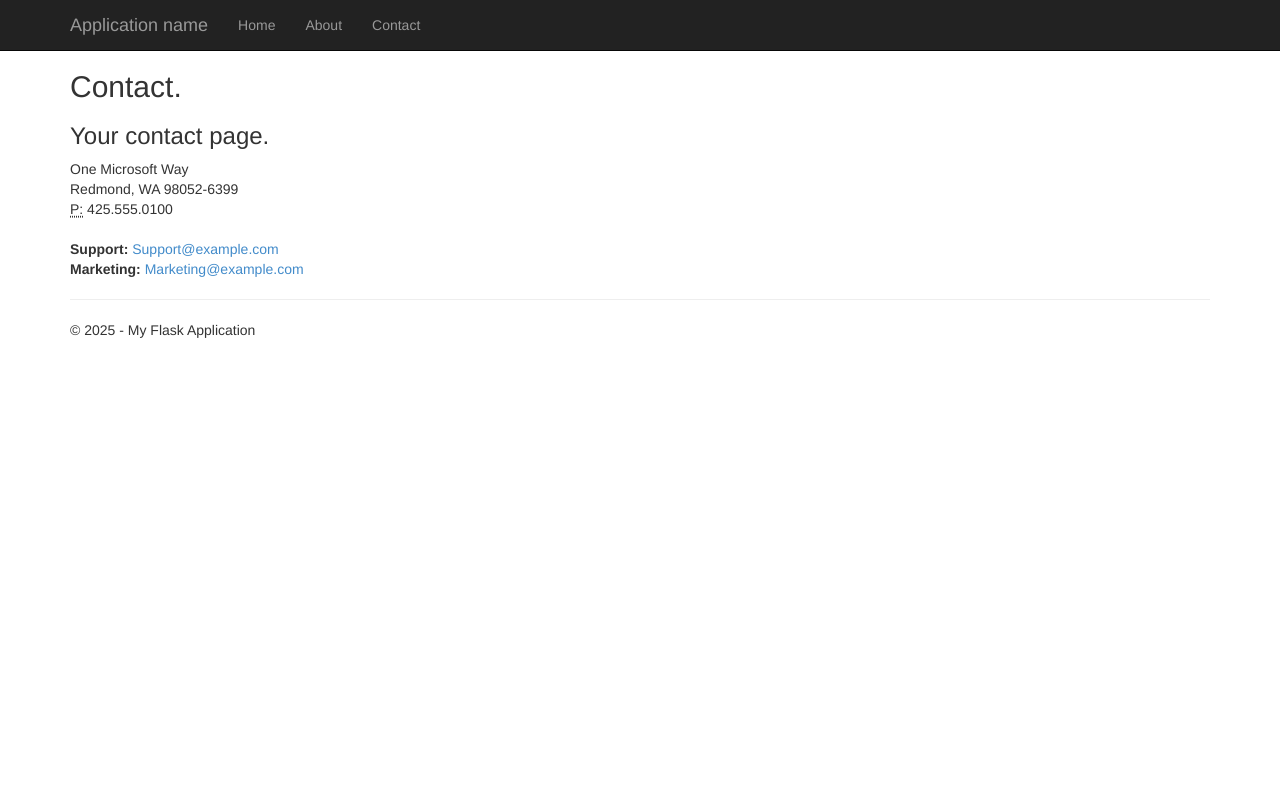
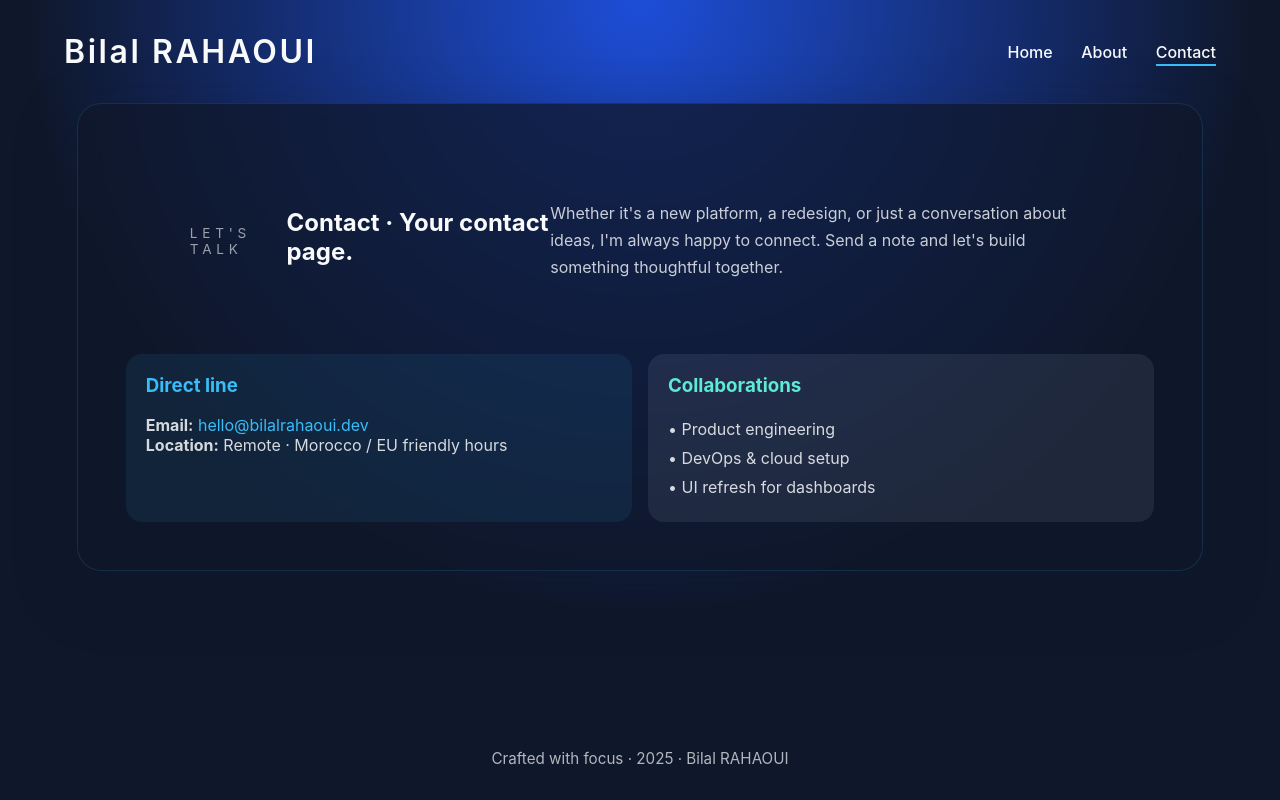
Before and after one commit to bilalr-dev/flask_devops_app, a Flask app: page /contact in a window 1280 px wide. Run offline with Flask 2, Linux system fonts and the light colour scheme; some libraries are stand-ins or nearby versions.

Commit message:
Change main app UI

```diff
--- a/FlaskWebProject1/templates/contact.html
+++ b/FlaskWebProject1/templates/contact.html
@@ -1,20 +1,32 @@
 {% extends "layout.html" %}
 
 {% block content %}
+<div style="display: grid; gap: 1.5rem;">
+    <header>
+        <p style="letter-spacing: 0.35em; text-transform: uppercase; color: rgba(248,250,252,0.6); font-size: 0.85rem;">Let's Talk</p>
+        <h1 style="margin: 0 0 0.5rem;">{{ title }} · {{ message }}</h1>
+        <p style="max-width: 540px; color: rgba(248,250,252,0.8); line-height: 1.7;">
+            Whether it's a new platform, a redesign, or just a conversation about ideas,
+            I'm always happy to connect. Send a note and let's build something thoughtful together.
+        </p>
+    </header>
 
-<h2>{{ title }}.</h2>
-<h3>{{ message }}</h3>
-
-<address>
-    One Microsoft Way<br />
-    Redmond, WA 98052-6399<br />
-    <abbr title="Phone">P:</abbr>
-    425.555.0100
-</address>
-
-<address>
-    <strong>Support:</strong>   <a href="mailto:Support@example.com">Support@example.com</a><br />
-    <strong>Marketing:</strong> <a href="mailto:Marketing@example.com">Marketing@example.com</a>
-</address>
-
+    <section style="display: grid; grid-template-columns: repeat(auto-fit, minmax(220px, 1fr)); gap: 1rem;">
+        <div style="background: rgba(56,189,248,0.08); padding: 1.25rem; border-radius: 1rem;">
+            <h3 style="margin-top: 0; color: var(--accent);">Direct line</h3>
+            <p style="margin: 0; color: rgba(248,250,252,0.85);">
+                <strong>Email:</strong> <a href="mailto:hello@bilalrahaoui.dev" style="color: var(--accent); text-decoration: none;">hello@bilalrahaoui.dev</a><br />
+                <strong>Location:</strong> Remote · Morocco / EU friendly hours
+            </p>
+        </div>
+        <div style="background: rgba(148,163,184,0.12); padding: 1.25rem; border-radius: 1rem;">
+            <h3 style="margin-top: 0; color: #5eead4;">Collaborations</h3>
+            <ul style="list-style: none; padding: 0; margin: 0; line-height: 1.8; color: rgba(248,250,252,0.85);">
+                <li>• Product engineering</li>
+                <li>• DevOps & cloud setup</li>
+                <li>• UI refresh for dashboards</li>
+            </ul>
+        </div>
+    </section>
+</div>
 {% endblock %}
--- a/FlaskWebProject1/templates/layout.html
+++ b/FlaskWebProject1/templates/layout.html
@@ -1,47 +1,103 @@
 <!DOCTYPE html>
-<html>
+<html lang="en">
 <head>
     <meta charset="utf-8" />
-    <meta name="viewport" content="width=device-width, initial-scale=1.0">
-    <title>{{ title }} - My Flask Application</title>
-    <link rel="stylesheet" type="text/css" href="/static/content/bootstrap.min.css" />
-    <link rel="stylesheet" type="text/css" href="/static/content/site.css" />
-    <script src="/static/scripts/modernizr-2.6.2.js"></script>
+    <meta name="viewport" content="width=device-width, initial-scale=1.0" />
+    <title>{{ title }} · Bilal RAHAOUI</title>
+    <style>
+        :root {
+            color-scheme: light dark;
+            --bg: #0f172a;
+            --card: #1f2a44;
+            --text: #f8fafc;
+            --accent: #38bdf8;
+        }
+        body {
+            margin: 0;
+            font-family: "Inter", "Segoe UI", system-ui, -apple-system, sans-serif;
+            background: radial-gradient(circle at top, #1d4ed8 0%, #0f172a 60%);
+            color: var(--text);
+            min-height: 100vh;
+            display: flex;
+            flex-direction: column;
+        }
+        header {
+            padding: 2rem clamp(1.5rem, 5vw, 4rem);
+            display: flex;
+            justify-content: space-between;
+            align-items: center;
+        }
+        .brand {
+            font-size: clamp(1.25rem, 2.5vw, 2rem);
+            font-weight: 600;
+            letter-spacing: 0.08em;
+        }
+        nav a {
+            color: var(--text);
+            text-decoration: none;
+            margin-left: 1.5rem;
+            font-weight: 500;
+            position: relative;
+        }
+        nav a::after {
+            content: "";
+            position: absolute;
+            left: 0;
+            bottom: -4px;
+            width: 0;
+            height: 2px;
+            background: var(--accent);
+            transition: width 0.2s ease;
+        }
+        nav a:hover::after,
+        nav a.active::after {
+            width: 100%;
+        }
+        main {
+            flex: 1;
+            padding: 0 clamp(1.5rem, 6vw, 6rem) 3rem;
+        }
+        .card {
+            background: rgba(15, 23, 42, 0.75);
+            border: 1px solid rgba(56, 189, 248, 0.15);
+            border-radius: 1.5rem;
+            padding: clamp(1.5rem, 4vw, 3rem);
+            box-shadow: 0 20px 60px rgba(15, 23, 42, 0.35);
+            backdrop-filter: blur(12px);
+        }
+        footer {
+            text-align: center;
+            padding: 2rem;
+            color: rgba(248, 250, 252, 0.7);
+            font-size: 0.95rem;
+        }
+        @media (max-width: 640px) {
+            header {
+                flex-direction: column;
+                gap: 1rem;
+            }
+            nav a {
+                margin: 0 0.75rem;
+            }
+        }
+    </style>
 </head>
-
 <body>
-    <div class="navbar navbar-inverse navbar-fixed-top">
-        <div class="container">
-            <div class="navbar-header">
-                <button type="button" class="navbar-toggle" data-toggle="collapse" data-target=".navbar-collapse">
-                    <span class="icon-bar"></span>
-                    <span class="icon-bar"></span>
-                    <span class="icon-bar"></span>
-                </button>
-                <a href="/" class="navbar-brand">Application name</a>
-            </div>
-            <div class="navbar-collapse collapse">
-                <ul class="nav navbar-nav">
-                    <li><a href="{{ url_for('home') }}">Home</a></li>
-                    <li><a href="{{ url_for('about') }}">About</a></li>
-                    <li><a href="{{ url_for('contact') }}">Contact</a></li>
-                </ul>
-            </div>
-        </div>
-    </div>
-
-    <div class="container body-content">
-        {% block content %}{% endblock %}
-        <hr />
-        <footer>
-            <p>&copy; {{ year }} - My Flask Application</p>
-        </footer>
-    </div>
-
-    <script src="/static/scripts/jquery-1.10.2.js"></script>
-    <script src="/static/scripts/bootstrap.js"></script>
-    <script src="/static/scripts/respond.js"></script>
-    {% block scripts %}{% endblock %}
-
+    <header>
+        <div class="brand">Bilal RAHAOUI</div>
+        <nav>
+            <a href="{{ url_for('home') }}" class="{% if request.path == '/' or request.path == '/home' %}active{% endif %}">Home</a>
+            <a href="{{ url_for('about') }}" class="{% if request.path == '/about' %}active{% endif %}">About</a>
+            <a href="{{ url_for('contact') }}" class="{% if request.path == '/contact' %}active{% endif %}">Contact</a>
+        </nav>
+    </header>
+    <main>
+        <section class="card">
+            {% block content %}{% endblock %}
+        </section>
+    </main>
+    <footer>
+        Crafted with focus · {{ year }} · Bilal RAHAOUI
+    </footer>
 </body>
 </html>
```
Also changed, not shown: FlaskWebProject1/templates/about.html (+26 -5 lines), FlaskWebProject1/templates/index.html (+30 -26 lines).
